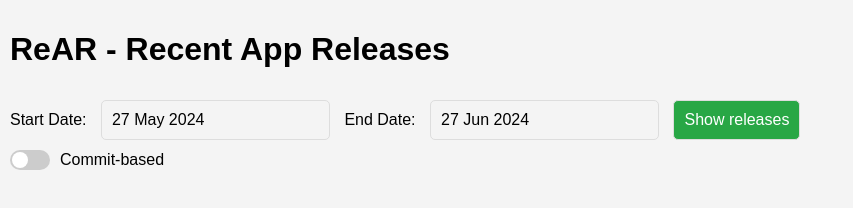
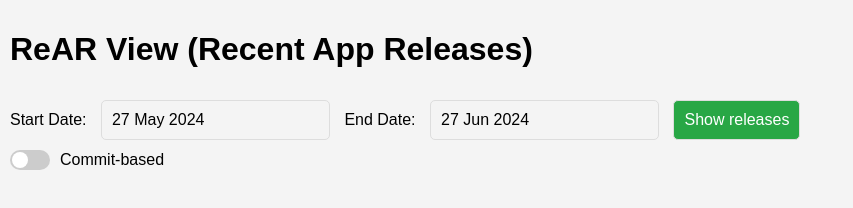
Before and after one commit to dhis2/dhis2-releases, a plain HTML site: page website/content/appsRecent.html in a window 1280 px wide. Shown: the whole page, without its empty margins (0-853 px from the left). Drawn offline with nearby package versions, Linux system fonts and the light colour scheme.

Commit message:
feat: rn

```diff
--- a/website/content/appsRecent.html
+++ b/website/content/appsRecent.html
@@ -3,14 +3,14 @@
 <head>
     <meta charset="UTF-8">
     <meta name="viewport" content="width=device-width, initial-scale=1.0">
-    <title>ReAR</title>
+    <title>ReAR View</title>
     <link rel="stylesheet" href="https://cdn.jsdelivr.net/npm/flatpickr/dist/flatpickr.min.css">
     <script src="https://cdn.jsdelivr.net/npm/flatpickr"></script>
     <link rel="stylesheet" href="resources/css/apprn.css">
     <script src="resources/js/rear.js" defer></script>
 </head>
 <body>
-    <h1>ReAR - Recent App Releases</h1>
+    <h1>ReAR View (Recent App Releases)</h1>
     <label for="start-date">Start Date:</label>
     <input type="date" id="start-date">
     <label for="end-date">End Date:</label>
```
